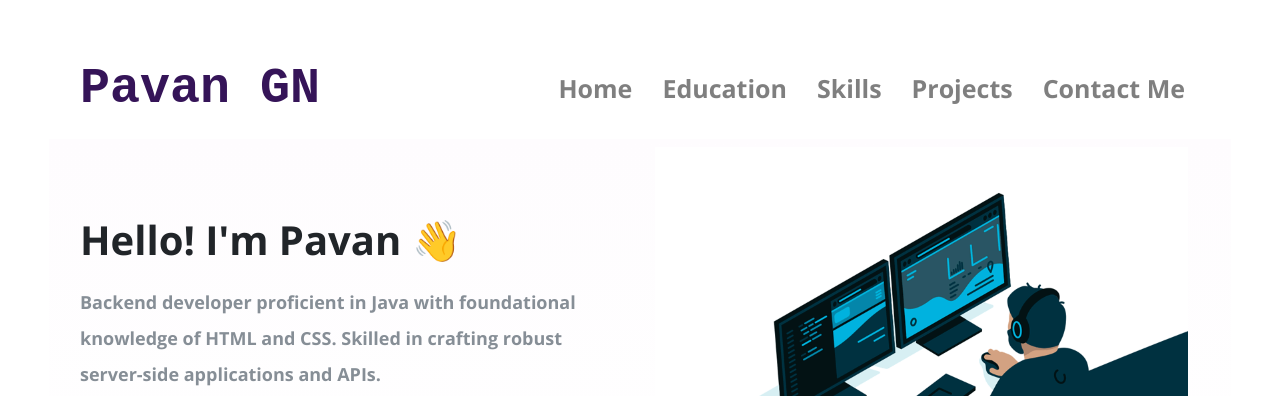
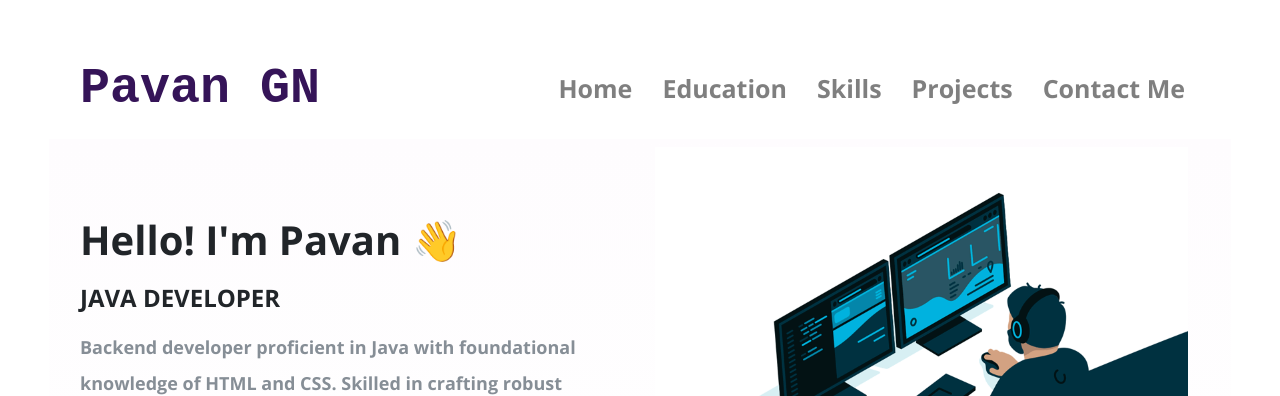
Before and after one commit to PavanGn1223/Portfolio, a plain HTML site: page index.html in a window 1280 px wide. Shown: the top 396 px of the page. Drawn offline with nearby package versions, Linux system fonts and the light colour scheme; a web font is replaced by a local one.

Commit message:
Update index.html

```diff
--- a/index.html
+++ b/index.html
@@ -53,6 +53,7 @@
                 </div>
                   <div class="col-lg-6 section-1">
                       <h1 class = "Hello">Hello! I'm Pavan  <span class="wave">👋</span></h1>
+                        <p><h4>JAVA DEVELOPER</h4></p>
                       <p>Backend developer proficient in Java with foundational
                         knowledge of HTML and CSS. Skilled in crafting robust
                         server-side applications and APIs.
```
